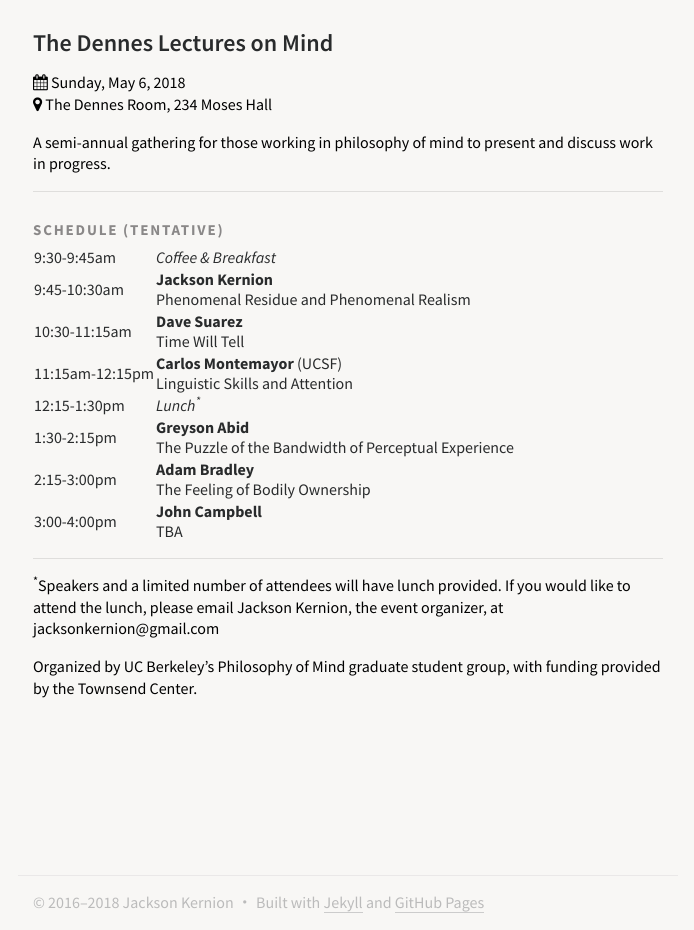
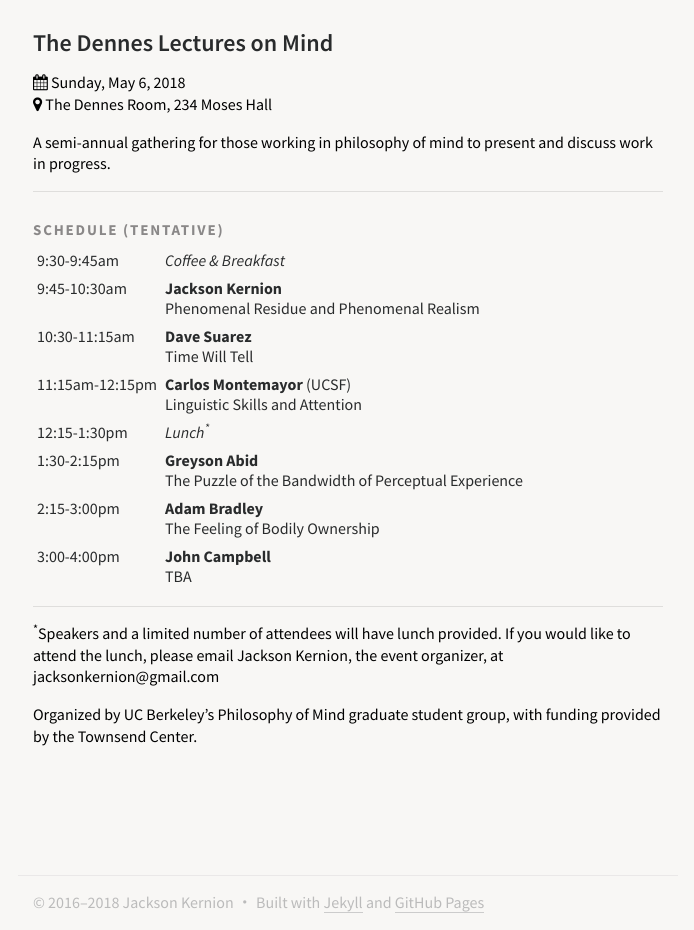
Before and after one commit to jacksonkernion/jacksonkernion.github.io, a Jekyll site: the page built from dennes-lectures.md, in a window 1280 px wide. Shown: the whole page, without its empty margins (292-986 px from the left). Built offline with Jekyll 4.4.1, drawn with Linux system fonts in a browser that asks for light colours; nearby versions of some CDN libraries.

Commit message:
Update style.css

```diff
--- a/assets/stylesheets/style.css
+++ b/assets/stylesheets/style.css
@@ -406,3 +406,9 @@ p.little-links a:hover{
 .paper-container .author {
 
 }
+
+
+td {
+	vertical-align: top;
+	padding: 4px;
+}
```
